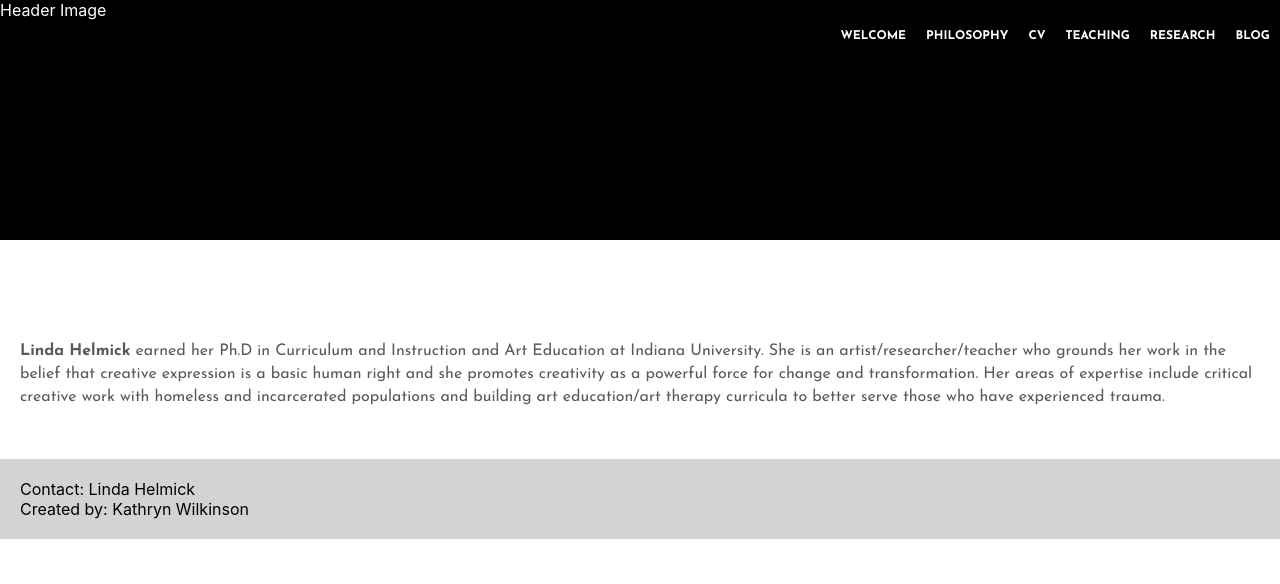
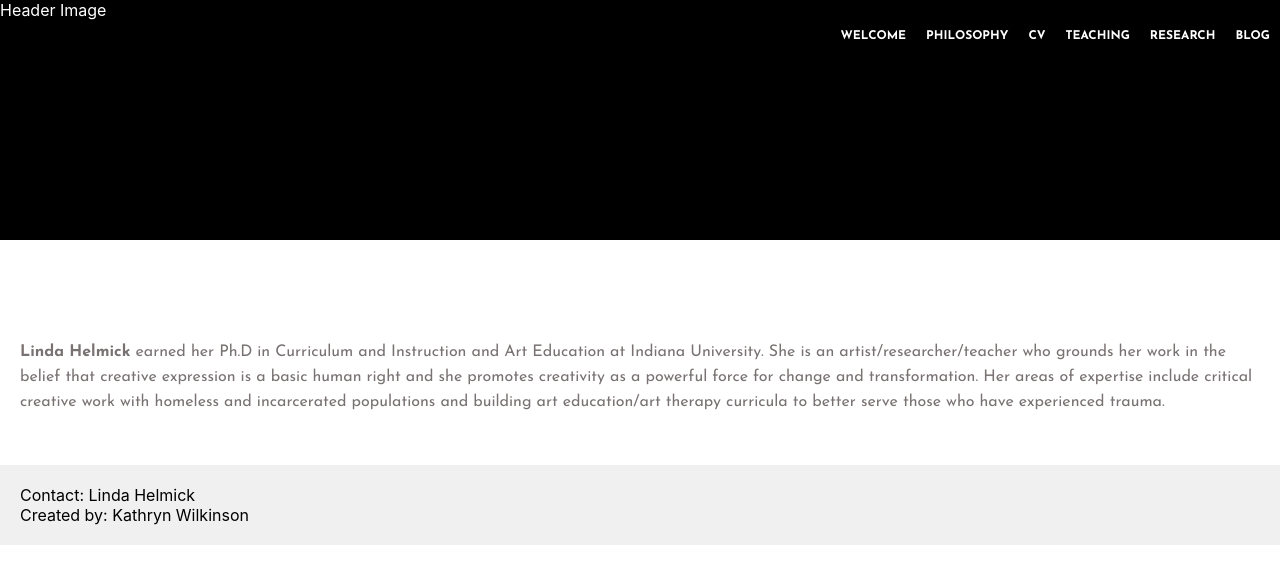
Before and after one commit to kathrynwilkinson/Homepage-Gallery, a React (Create React App) app: page / in a window 1280 px wide. Shown: the top 584 px of the page. Built offline with nearby package versions, Linux system fonts and the light colour scheme.

Commit message:
Syle: color

```diff
--- a/src/components/Body/index.css
+++ b/src/components/Body/index.css
@@ -1,8 +1,9 @@
 .body {
-    color: rgb(90, 90, 90);
+    color: rgb(121, 114, 114);
     font-family: 'Josefin Sans', sans-serif;
     font-size: 16px;
-    line-height: 23px;
+    font-weight: 400;
+    line-height: 25px;
     margin-top: 100px;
     margin-left: 20px;
     margin-right: 20px;
--- a/src/components/Footer/index.css
+++ b/src/components/Footer/index.css
@@ -1,4 +1,4 @@
 .footer {
     padding: 20px;
-    background-color: lightgray;
+    background-color: rgb(240,240,240);
 }
```
